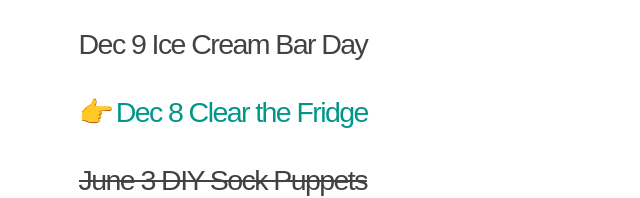
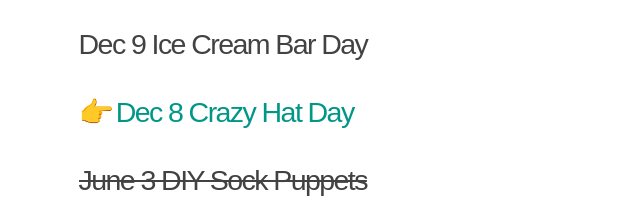
Before and after one commit to chadokruse/whatisthethemetoday, a plain HTML site: page index.html in a window 1280 px wide. Shown: the part 1823-2021 px from the top of the page, 36-676 px from the left. Drawn offline with Linux system fonts and the light colour scheme.

Commit message:
Update today's theme

```diff
--- a/index.html
+++ b/index.html
@@ -74,7 +74,7 @@
               <h2 data-date="2020-12-11">Dec 11 Fruit Day</h2>
               <h2 data-date="2020-12-10">Dec 10 Hanukkah Begins - Cookies Galore</h2>
               <h2 data-date="2020-12-09">Dec 9 Ice Cream Bar Day</h2>
-              <h2 data-date="2020-12-08">Dec 8 Clear the Fridge</h2>
+              <h2 data-date="2020-12-08">Dec 8 Crazy Hat Day</h2>
               <h2 data-date="2020-06-03">June 3 DIY Sock Puppets</h2>
               <h2 data-date="2020-06-02">June 2 Throwback Toys</h2>
               <h2 data-date="2020-06-01">June 1 Fav Unknown Website (Non-Work)</h2>
```
